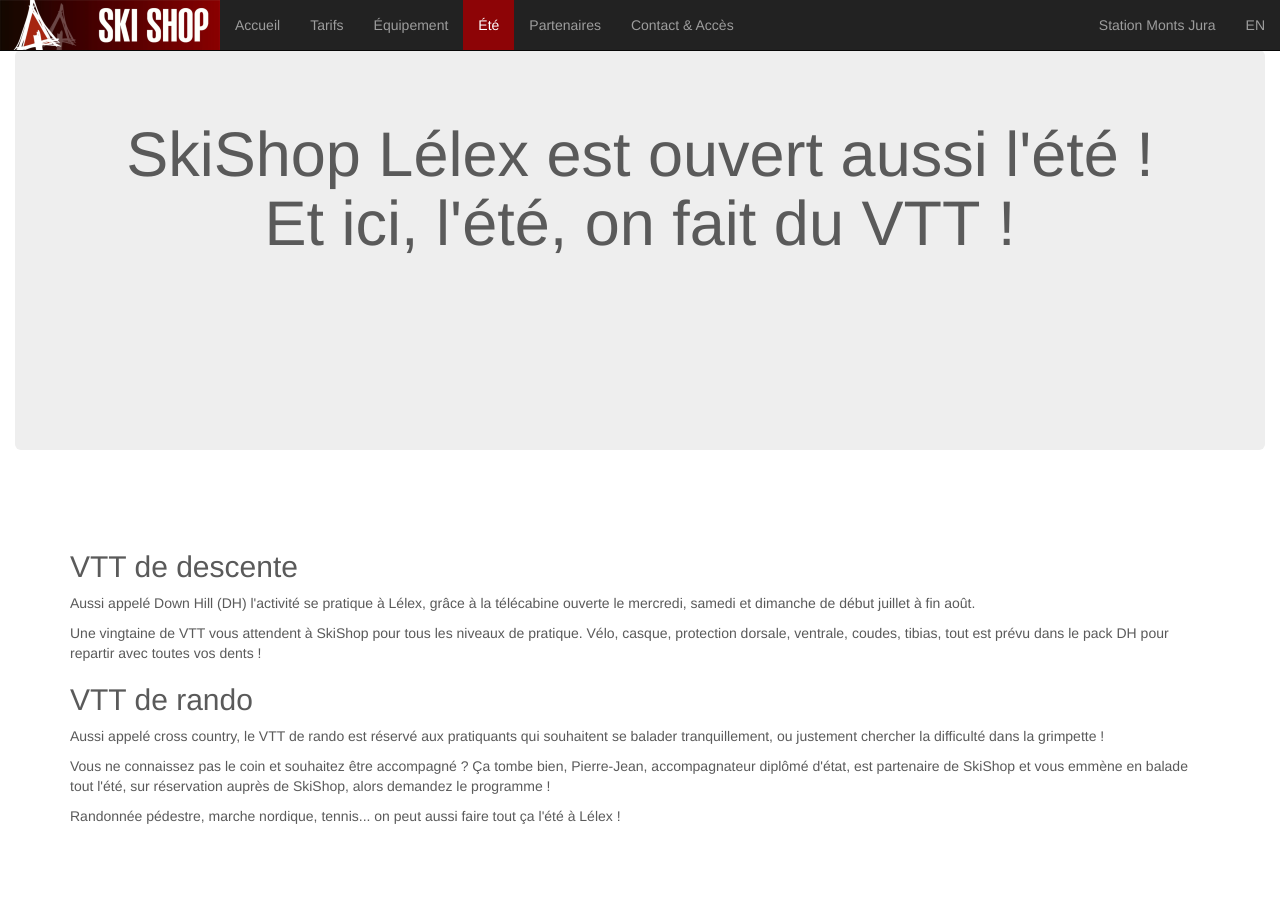
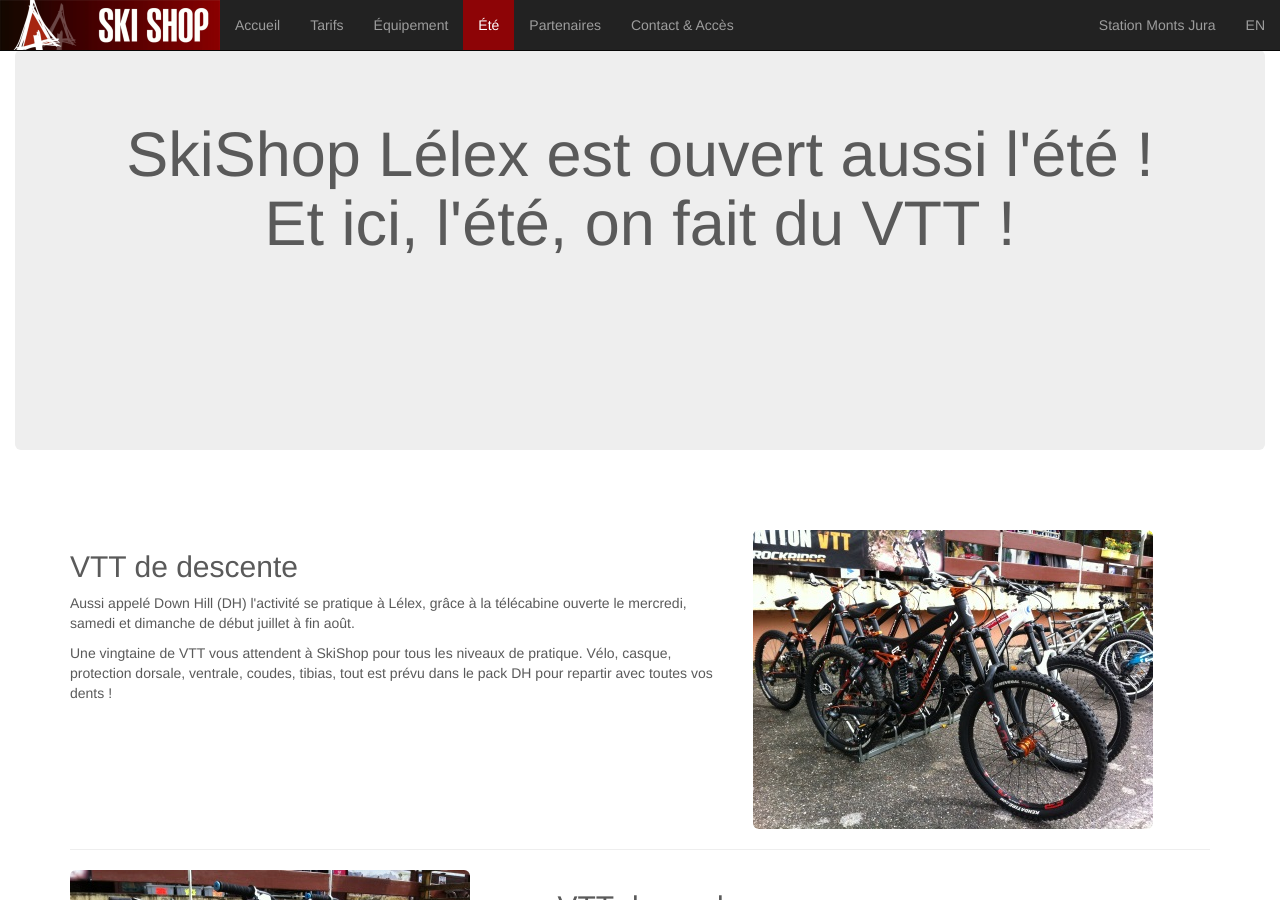
Before and after one commit to skishop/skishop.github.io, a Jekyll site: the page built from summer.html, in a window 1280 px wide and 900 px high. Built offline with Jekyll 4.4.1, drawn with Linux system fonts in a browser that asks for light colours; nearby versions of some CDN libraries; comment, search, counter and statistics services are not loaded.

Commit message:
Add summer section pictures and column layout

```diff
--- a/summer.html
+++ b/summer.html
@@ -10,6 +10,8 @@
 </header>
 
 <section id="summer-description" class="container">
+    <div class="row">
+        <div class="col-md-7">
             <h2>VTT de descente</h2>
             <p>
                 Aussi appelé Down Hill (DH) l'activité se pratique à Lélex, grâce à la télécabine ouverte le mercredi, samedi et dimanche de début juillet à fin août.
@@ -17,6 +19,19 @@
             <p>
                 Une vingtaine de VTT vous attendent à SkiShop pour tous les niveaux de pratique. Vélo, casque, protection dorsale, ventrale, coudes, tibias, tout est prévu dans le pack DH pour repartir avec toutes vos dents&nbsp;!
             </p>
+        </div>
+        <div class="col-md-5">
+            <img src="images/bikes-dh-400x299.jpg" class="img-responsive img-rounded" width="400" height="299" />
+        </div>
+    </div>
+
+    <hr class="featurette-divider">
+
+    <div class="row">
+        <div class="col-md-5">
+            <img src="images/bikes-rando-400x299.jpg" class="img-responsive img-rounded" width="400" height="299" />
+        </div>
+        <div class="col-md-7">
             <h2>VTT de rando</h2>
             <p>
                 Aussi appelé cross country, le VTT de rando est réservé aux pratiquants qui souhaitent se balader tranquillement, ou justement chercher la difficulté dans la grimpette&nbsp;!
@@ -25,7 +40,14 @@
                 Vous ne connaissez pas le coin et souhaitez être accompagné&nbsp;? Ça tombe bien, Pierre-Jean, accompagnateur diplômé d'état, est partenaire de SkiShop et vous emmène en balade tout l'été, sur réservation auprès de SkiShop, alors demandez le programme&nbsp;!
             </p>
             <p>Randonnée pédestre, marche nordique, tennis... on peut aussi faire tout ça l'été à Lélex&nbsp;!</p>
+        </div>
+    </div>
+
+    <hr class="featurette-divider">
+
 </section>
+
+
 
 <section id="summer-prices" class="container">
     <h2>Tarifs été</h2>
```
Also changed, not shown: images/bikes-dh-400x299.jpg (added), images/bikes-rando-400x299.jpg (added). Lines whose indentation alone changed are shown as unchanged.
